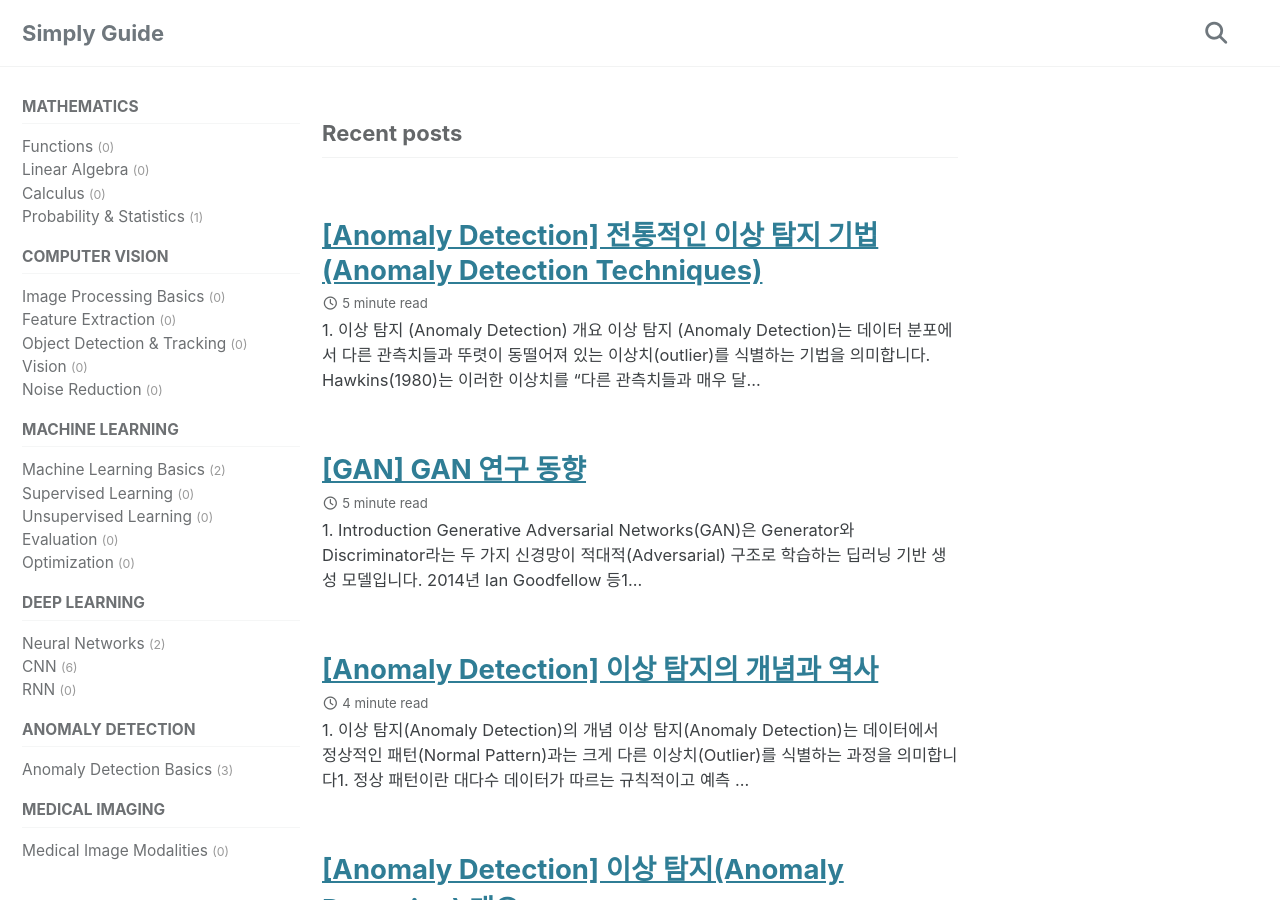
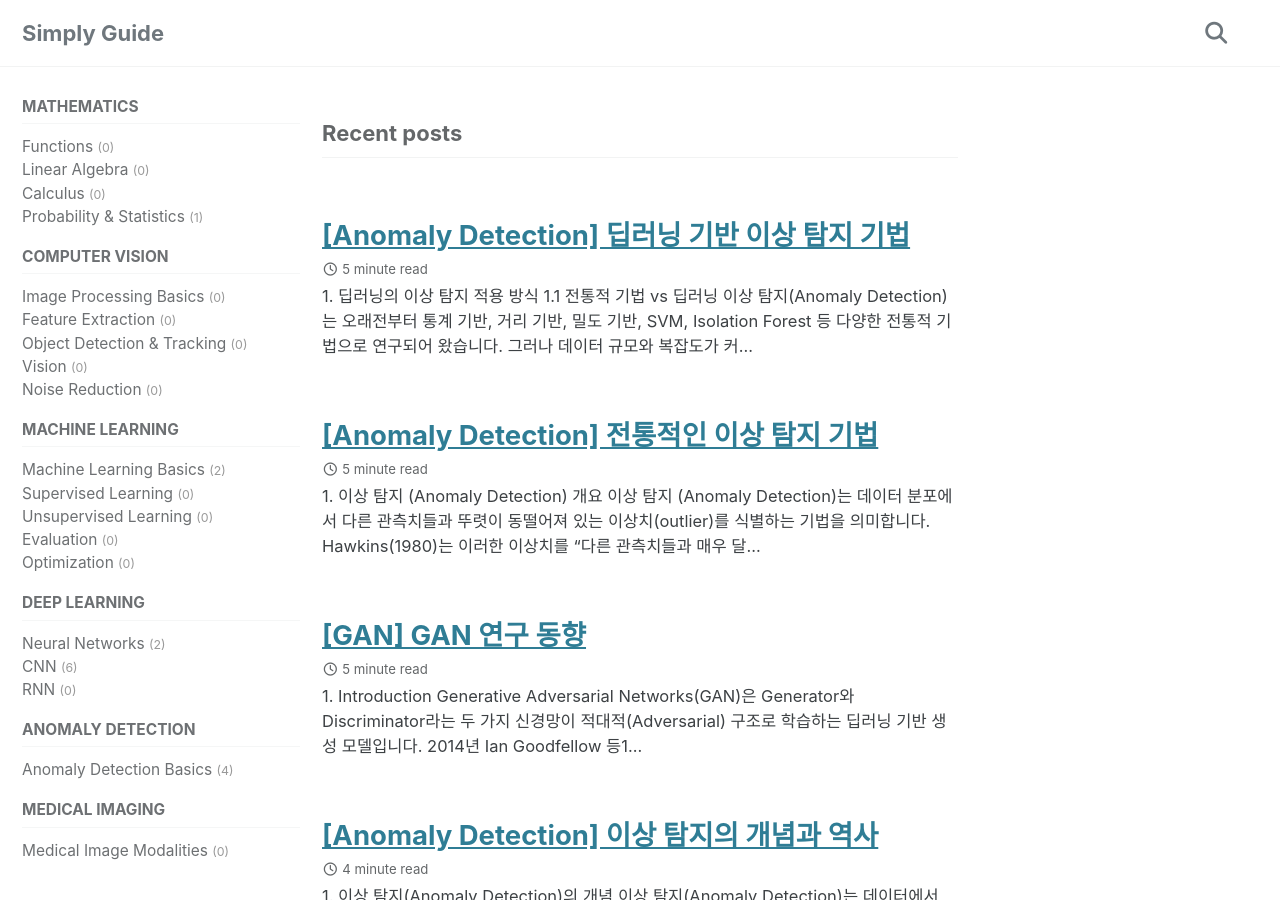
Before and after one commit to EngineerYhLee/EngineerYhLee.github.io, a Jekyll site: the page built from index.html, in a window 1280 px wide and 900 px high. Built offline with Jekyll 4.4.1, drawn with Linux system fonts in a browser that asks for light colours; cached includes are drawn as plain includes; part of the change alters nothing that is shown.

Commit message:
add: an 딥러닝 기반 추가

```diff
--- a/_posts/AnomalyDetection/2025-03-04-3_Traditional Anomaly Detection Methods.md
+++ b/_posts/AnomalyDetection/2025-03-04-3_Traditional Anomaly Detection Methods.md
@@ -1,6 +1,6 @@
 ---
 published: true
-title: "[Anomaly Detection] 전통적인 이상 탐지 기법 (Anomaly Detection Techniques)"
+title: "[Anomaly Detection] 전통적인 이상 탐지 기법"
 description: "전통적인 이상 탐지 기법을 정리하고 설명합니다."
 date: 2025-03-05
 last_modified_at: 2025-03-05
--- /dev/null
+++ b/_posts/AnomalyDetection/2025-03-06-4_Deeplearning Based Anomaly Detection Methods.md
@@ -0,0 +1,136 @@
+---
+published: true
+title: "[Anomaly Detection] 딥러닝 기반 이상 탐지 기법"
+description: "딥러닝 기반 이상 탐지 기법을 정리하고 설명합니다."
+date: 2025-03-06
+last_modified_at: 2025-03-06
+toc: true
+toc_sticky: true
+use_math: true
+categories:
+  - AnomalyDetectionBasics
+tags:
+  - AnomalyDetection
+  - Deeplearning
+---
+
+## 1. 딥러닝의 이상 탐지 적용 방식
+### 1.1 전통적 기법 vs 딥러닝
+이상 탐지(Anomaly Detection)는 오래전부터 통계 기반, 거리 기반, 밀도 기반, SVM, Isolation Forest 등 다양한 전통적 기법으로 연구되어 왔습니다. 그러나 데이터 규모와 복잡도가 커지면서 딥러닝(Deep Learning)이 전통 방법보다 뛰어난 성능을 보이게 되었고, 이를 **deep anomaly detection**이라고 부릅니다[^1]. 딥러닝은 복잡한 고차원 데이터에서 **표현(Representation)**을 자동으로 학습하여 이상치를 더 정교하게 식별할 수 있습니다.
+
+### 1.2 지도/준지도/비지도 학습의 차이
+- **지도 학습(Supervised Learning)**: 정상/이상 레이블을 학습에 사용. 하지만 이상 레이블 확보가 어려워 실제 적용 사례는 적습니다[^1].
+- **준지도 학습(Semi-supervised Learning)**: 정상 데이터만으로 모델을 학습하고, 추후 재구성 오류(Reconstruction Error) 등의 지표로 이상 여부를 판별합니다. **Autoencoder**(AE) 방식이 대표적입니다.
+- **비지도 학습(Unsupervised Learning)**: 레이블 없이 정상/이상 패턴을 모델링합니다. **VAE**, **GAN**, **Clustering** 기반 등으로 확장되어 연구되고 있습니다. 레이블 없이도 가능하나 이상 데이터 비율이 높으면 성능이 저하될 수 있습니다.
+
+## 2. 대표적인 딥러닝 기반 이상 탐지 모델 개요
+
+딥러닝을 활용한 이상 탐지 모델은 사용되는 **신경망 구조**와 **학습 방식**에 따라 여러 계열로 나뉩니다[^1]. 대표적으로 Autoencoder, GAN, CNN/RNN, Transformer, Self-Supervised Learning 기반 방법 등이 있습니다.
+
+### 2.1 Autoencoder 계열
+- **Basic Autoencoder (AE)**
+  정상 데이터만으로 인코더-디코더 구조를 학습하고, 추후 입력을 재구성하는 과정에서 오류가 크면 이상으로 간주합니다[^1].
+- **Variational Autoencoder (VAE)**, **Denoising AE**, **Sparse AE** 등 다양한 변형 모델이 제안되어 왔으며, 비슷한 아이디어로 **LSTM-AE**는 시계열 데이터를 재구성해 이상을 탐지합니다.
+- **Memory-Augmented Autoencoder (MemAE)**
+  AE에 **Memory Module**을 추가하여, 정상 프로토타입 패턴만을 메모리에 저장하고 이를 이용해 복원합니다. 이상 데이터는 정상 패턴으로 복원되지 않아 재구성 오류가 커집니다[^2].
+
+### 2.2 GAN 기반 모델
+- **AnoGAN**
+  정상 데이터만으로 **Generative Adversarial Network (GAN)**을 학습한 뒤, 입력 샘플이 학습된 정상 분포에서 얼마나 벗어나는지로 이상 정도를 측정합니다[^3].
+- **f-AnoGAN**
+  AnoGAN의 잠재 벡터 최적화 단계를 개선하기 위해 Encoder 네트워크를 추가한 구조로, **inference 속도**를 높였습니다[^4].
+- **GANomaly**
+  Generator 내부에 인코더-디코더-인코더를 결합해, 정상 데이터 분포를 준지도 학습으로 효과적으로 학습합니다. 입력과 재생성 잠재벡터의 거리를 이상도(Anomaly Score)로 사용합니다[^5].
+
+### 2.3 CNN/RNN 기반 모델
+CNN(Convolutional Neural Network)과 RNN(Recurrent Neural Network)은 각각 공간적·시간적 패턴 학습에 강점을 지니며, 시계열(Time Series), 로그(Log), 네트워크 패킷 등 순차 데이터에서 이상 탐지에 자주 쓰입니다.
+- **LSTM(Encoder-Decoder)**: 정상 시계열을 재구성하도록 학습한 후, 재구성 오류를 이상으로 판단[^6].
+- **CNN-LSTM** 혼합: CNN으로 지역적 특징을 추출하고 LSTM으로 장기 의존성을 모델링해 시계열 이상을 탐지.
+- **DeepLog**: RNN으로 다음 로그 이벤트를 예측하고, 예측 불가능한 이벤트가 등장하면 이상으로 간주[^7].
+
+### 2.4 Transformer 기반 모델
+자기어텐션(Self-Attention)으로 시계열 전역적 상관관계를 학습하는 **Transformer**는 긴 시계열이나 로그에서도 강력함을 보입니다.
+- **Anomaly Transformer**: 각 시점의 어텐션 패턴을 이용해 **Association Discrepancy**를 계산함으로써, 정상 시계열과 이상 시계열을 구분하는 기법을 제안합니다[^8]. 긴 시계열에서도 우수한 성능을 입증했습니다.
+
+### 2.5 Self-Supervised Learning 기반 모델
+레이블 없이 **자기지도(Self-Supervised)** 과제를 부여하여 정상 패턴을 학습한 뒤, 과제 수행 결과로 이상 여부를 판단합니다.
+- **GeoTrans**: 정상 이미지에 무작위 기하학 변환(회전·뒤집기 등)을 적용하고 어떤 변환이었는지 맞추는 분류기를 학습해, 이상 데이터는 변환 분류에 실패하는 정도로 구분[^9].
+- **대조 학습(Contrastive Learning)**: 같은 샘플에서 증강된 두 뷰를 가깝게, 다른 샘플에서 온 뷰는 멀게 학습해 특징 표현을 강화. TS-TCC 같은 기법을 활용하여 소량 라벨 환경에서도 높은 성능 달성[^10].
+
+## 3. 모델별 동작 원리 및 적용 사례
+
+### 3.1 Autoencoder 기반 이상 탐지
+**재구성 오류(Reconstruction Error)**를 기반으로 이상을 탐지합니다. 정상 데이터로 AE를 학습하면 정상 패턴을 복원 능력이 높아지고, 이상 입력에서는 오류가 커집니다[^1]. 제조 공정 결함 탐지(MVTec AD[^11]), 네트워크 침입 탐지(KDD Cup 99, NSL-KDD[^12][^13]) 등 다양한 영역에서 간단하면서도 효과적인 방법으로 널리 사용됩니다. 단, AE가 이상 패턴까지 재현해버리는 문제를 해결하기 위해 MemAE 등 여러 변형이 제안되었습니다[^2].
+
+### 3.2 GAN 기반 이상 탐지
+**생성 모델**이 정상 분포를 학습해두고, 입력이 그 분포에 맞지 않으면 이상으로 판단합니다.
+- **AnoGAN/f-AnoGAN**은 정상 데이터로 학습한 GAN에서, 입력을 가장 가깝게 생성하는 잠재 벡터를 찾은 뒤 (또는 Encoder로 직접 추정), 생성된 정상 이미지와의 차이·판별자 특징 차이로 이상도를 구합니다[^3][^4].
+- **GANomaly**는 Generator 구조에 Encoder-Decoder-Encoder를 탑재해, 정상 입력과 출력의 잠재 표현 불일치가 큰 경우를 이상으로 간주합니다[^5].
+
+### 3.3 CNN/RNN 기반 모델
+**시계열, 로그, 이벤트 스트림** 등 순차 데이터에 주로 쓰입니다.
+- **예측 기반**: LSTM, Transformer 등으로 다음 시점이나 다음 이벤트를 예측하고, 실제값과 차이가 크면 이상으로 판단 (예: DeepLog, 서버 성능 지표 모니터링)[^7].
+- **재구성 기반**: LSTM Encoder-Decoder(Seq2Seq)로 정상 시계열을 복원하고, 오류가 큰 구간을 이상으로 간주[^6].
+네트워크 침입 탐지(NSL-KDD 등)나 시스템 로그(HDFS 로그), CCTV 비디오 이상 행동 탐지에도 다수 적용됩니다.
+
+### 3.4 Transformer 기반 모델
+자기어텐션으로 시계열 전역 의존성을 학습하는 강점을 활용해, 긴 시계열에서도 강력한 이상 탐지를 수행합니다.
+- **Anomaly Transformer**: 각 시점의 어텐션 분포가 정상과 달라지는 정도(Association Discrepancy)를 측정하고, Minimax 최적화로 정상·이상 분포를 분리[^8]. NASA 위성 로그, 산업 센서 등 다양한 벤치마크에서 SOTA급 성능을 보였습니다.
+
+### 3.5 Self-Supervised Learning 기반 모델
+레이블이 거의 없는 현실 환경에서, 모델이 스스로 만든 **가짜 태스크**를 학습하여 정상 특징을 깊이 이해한 뒤 이상을 판별합니다.
+- **기하학 변환 분류(GeoTrans)**: 정상 데이터에 여러 변환을 적용하고, 어떤 변환인지 맞추도록 분류기를 학습. 이상 데이터는 잘 맞추지 못해 확률분포가 무너짐[^9].
+- **TS-TCC**: 증강된 시계열 뷰를 대조 학습해, 적은 라벨로도 정확한 이상 탐지 모델을 구성[^10].
+산업 결함(CutPaste), 자율주행 경로, 금융 거래 등 다양한 도메인에서 레이블 부족 문제를 해결하는 데 큰 역할을 합니다.
+
+## 4. 학습 데이터 및 평가 방법
+
+### 4.1 학습 데이터 구성
+대부분 **정상 데이터**가 풍부하고 이상 레이블이 희귀하므로, 준지도·비지도 접근이 일반적입니다.
+- **KDD Cup 99**, **NSL-KDD**: 침입 탐지용 표준 벤치마크.
+- **MVTec AD**: 제조 결함 이미지 데이터셋.
+- **SWaT**, **SMAP/MSL**: 산업 공정·위성 센서 시계열.
+- **NAB**, **Yahoo Webscope S5**: 일반 시계열 이상 탐지용.
+
+### 4.2 평가 지표
+- **Precision**(정밀도), **Recall**(재현율), **F1-Score**, **ROC-AUC**, **PR-AUC** 등을 주로 사용[^1].
+- 이상 탐지 특성상 정상:이상 클래스 불균형이 심하므로 **PR-AUC**가 더 의미 있는 경우도 많습니다.
+- 산업 현장에서는 **False Alarm Rate(오탐율)**, **Miss Rate(미탐율)**, **실시간성** 등도 주요 지표입니다.
+
+## 5. 실무 적용 시 고려 사항
+
+1. **데이터 분포 변화(Concept Drift)**
+   시간이 지나면서 정상 분포 자체가 바뀌면, 고정된 딥러닝 모델이 오탐을 많이 낼 수 있습니다. 따라서 **모델 재학습**이나 **온라인 학습** 전략을 고려해야 합니다[^1][^15].
+
+2. **실시간 처리 및 시스템 부하**
+   초당 대량 데이터(예: 네트워크 패킷) 환경에서 **추론 속도**가 병목이 될 수 있으므로, **경량 모델**, **에지 컴퓨팅**, **분산 처리** 등이 필요합니다.
+
+3. **임계치(Threshold) 설정**
+   딥러닝 이상 탐지 모델은 연속적 이상 점수만 내놓으므로, 어느 지점을 기준으로 이상으로 볼지 **도메인 전문가**와 함께 정해야 합니다. Precision-Recall 트레이드오프를 고려해 다단계 필터링 등을 도입하기도 합니다.
+
+4. **해석 가능성(XAI)**
+   딥러닝은 블랙박스 특성이 있어, 결과를 해석하기 어려운 문제가 있습니다[^16].
+   - **재구성 차이 시각화**: Autoencoder 출력과 입력 차이를 영상으로 표시해 어느 부위가 이상인지 설명.
+   - **Attention 기반 강조**: Transformer나 RNN 모델에서 어떤 시점(또는 변수)이 이상 판단에 기여했는지 가중치를 시각화.
+   - **Grad-CAM, SHAP** 등 일반적인 XAI 기법도 적용 가능.
+
+---
+
+## 참고문헌
+
+[^1]: Chalapathy, R., & Chawla, S. (2019). *Deep Learning for Anomaly Detection: A Survey*. **arXiv preprint arXiv:1901.03407**.
+[^2]: Gong, D. et al. (2019). *Memorizing Normality to Detect Anomaly: Memory-Augmented Deep Autoencoder for Unsupervised Anomaly Detection*. **ICCV**.
+[^3]: Schlegl, T. et al. (2017). *Unsupervised Anomaly Detection with Generative Adversarial Networks to Guide Marker Discovery (AnoGAN)*. **IPMI**, arXiv:1703.05921.
+[^4]: Schlegl, T. et al. (2019). *f-AnoGAN: Fast Unsupervised Anomaly Detection with Generative Adversarial Networks*. **Medical Image Analysis**.
+[^5]: Akcay, S., Atapour-Abarghouei, A., & Breckon, T. (2018). *GANomaly: Semi-Supervised Anomaly Detection via Adversarial Training*. **ACCV**, arXiv:1805.06725.
+[^6]: Malhotra, P. et al. (2016). *LSTM-based Encoder-Decoder for Multi-sensor Anomaly Detection*. **ICML Workshop**, arXiv:1607.00148.
+[^7]: Du, M. et al. (2017). *DeepLog: Anomaly Detection and Diagnosis from System Logs through Deep Learning*. **ACM CCS**.
+[^8]: Xu, J. et al. (2022). *Anomaly Transformer: Time Series Anomaly Detection with Association Discrepancy*. **ICLR**, arXiv:2110.02642.
+[^9]: Golan, I., & El-Yaniv, R. (2018). *Deep Anomaly Detection Using Geometric Transformations*. **NeurIPS**, arXiv:1805.10917.
+[^10]: Eldele, E. et al. (2021). *Time-Series Representation Learning via Temporal and Contextual Contrasting (TS-TCC)*. **IJCAI**, arXiv:2106.14112.
+[^11]: Bergmann, P. et al. (2019). *MVTec AD – A Comprehensive Real-World Dataset for Unsupervised Anomaly Detection*. **CVPR**.
+[^12]: KDD Cup 1999 Dataset. <http://kdd.ics.uci.edu/databases/kddcup99/kddcup99.html>
+[^13]: NSL-KDD Dataset. <https://www.unb.ca/cic/datasets/nsl.html>
+[^14]: NASA SMAP/MSL Datasets. <https://ti.arc.nasa.gov/tech/dash/groups/pcoe/prognostic-data-repository/>
+[^15]: Doshi, K. et al. (2020). *Continual Learning for Anomaly Detection*. **ICPR**.
+[^16]: Yang, F. et al. (2021). *Explainable Deep One-Class Classification*. **arXiv preprint arXiv:2109.01884**.
```
